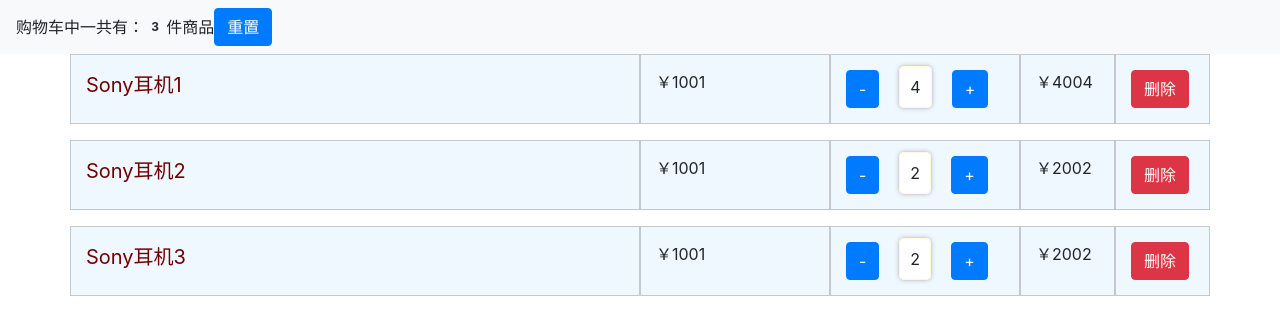
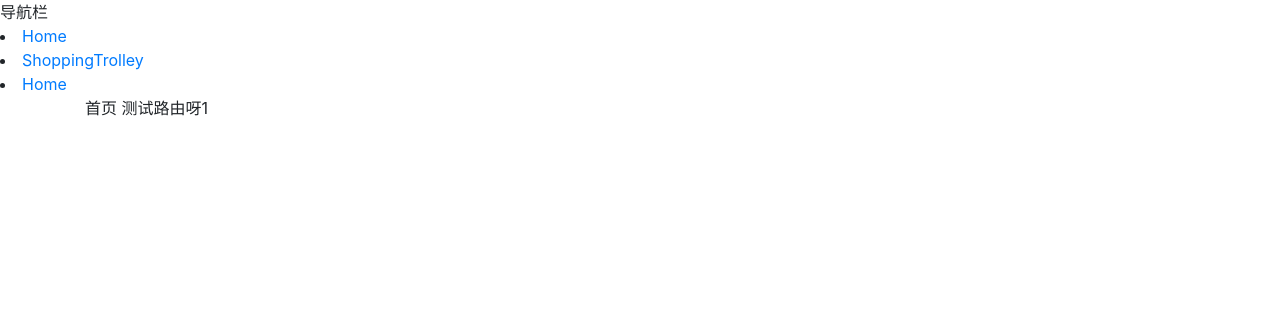
Before and after one commit to chunxiao91/react-web, a React app in the folder react-demo/: page / in a window 1280 px wide. Shown: the top 334 px of the page. Built offline with nearby package versions, Linux system fonts and the light colour scheme.

Commit message:
路由的基本使用

```diff
--- a/react-demo/package.json
+++ b/react-demo/package.json
@@ -53,6 +53,7 @@
     "react-dev-utils": "^11.0.3",
     "react-dom": "^17.0.2",
     "react-refresh": "^0.8.3",
+    "react-router-dom": "^6.0.2",
     "resolve": "1.18.1",
     "resolve-url-loader": "^3.1.2",
     "sass-loader": "^10.0.5",
--- a/react-demo/src/App.js
+++ b/react-demo/src/App.js
@@ -1,13 +1,27 @@
 import React from 'react';
 import './App.css';
 import ShoppingTrolley from './components/ShoppingTrolley/ShoppingTrolley';
+import NavBar from './components/NavBar';
+import Home from './components/Home'
+import RouterTest2 from './components/RouterTest2'
+import {Route, Routes} from 'react-router-dom'
+
 
 function App() {
 
   return (
     <div>
-      <ShoppingTrolley/>
+      <NavBar/>
+      <div className = "container">
+        <Routes>
+          <Route path="/" element={<Home/>} />
+          <Route path="/shoppingTrolley" element={<ShoppingTrolley/>} />
+          <Route path="/routerTest2"  element={<RouterTest2/>}/>
+        </Routes>
+      </div>
+
     </div>
+
   );
 }
 
--- /dev/null
+++ b/react-demo/src/components/Home.jsx
@@ -0,0 +1,10 @@
+import React from 'react';
+
+function Home() {
+    return ( <div >
+        首页
+        测试路由呀1
+    </div> );
+}
+
+export default Home;
--- /dev/null
+++ b/react-demo/src/components/NavBar.jsx
@@ -0,0 +1,21 @@
+import React from 'react';
+import { Link } from 'react-router-dom';
+
+
+function NavBar() {
+    return (
+    <div >
+        导航栏
+        <li>
+            <Link to="/"> Home </Link>
+        </li>
+        <li>
+            <Link to="/shoppingTrolley"> ShoppingTrolley </Link>
+        </li>
+        <li>
+            <Link to="/routerTest2"> Home </Link>
+        </li>
+    </div> );
+}
+
+export default NavBar;
--- /dev/null
+++ b/react-demo/src/components/RouterTest2.jsx
@@ -0,0 +1,9 @@
+import React from 'react';
+
+function RouterTest2() {
+    return ( <div >
+        测试路由呀222222
+    </div> );
+}
+
+export default RouterTest2;
--- a/react-demo/src/index.js
+++ b/react-demo/src/index.js
@@ -2,11 +2,14 @@
 import ReactDOM from 'react-dom';
 import './App.css';
 import App from './App';
+import { BrowserRouter  } from 'react-router-dom';
 import 'bootstrap/dist/css/bootstrap.css'
 
 ReactDOM.render(
   <React.StrictMode>
-    <App />
+    <BrowserRouter>
+      <App />
+    </BrowserRouter>
   </React.StrictMode>,
   document.getElementById('root')
 );
```
Also changed, not shown: 1 other file (tests, documents, lock files or other folders).
